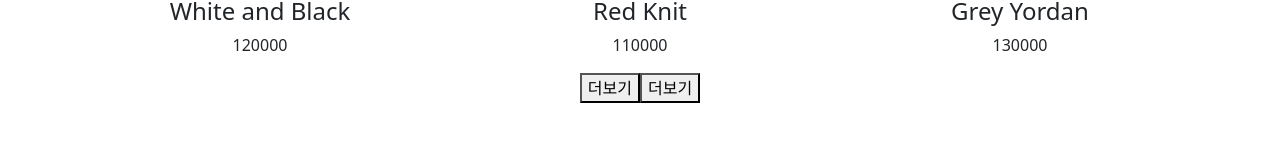
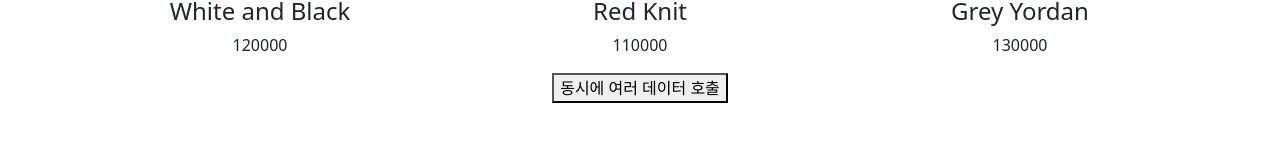
Before and after one commit to seulki0224/shop, a React (Create React App) app: page / in a window 1280 px wide. Shown: the part 573-714 px from the top of the page. Built offline with nearby package versions, Linux system fonts and the light colour scheme.

Commit message:
promise.all

```diff
--- a/src/App.js
+++ b/src/App.js
@@ -3,7 +3,6 @@ import "bootstrap/dist/css/bootstrap.min.css";
 import { Navbar, Container, Nav } from "react-bootstrap";
 // import { useState } from 'react';
 import React, { useEffect, useState } from "react";
-// import data from "../../../../../Desktop/220521/shop/src/data.js";
 import { Routes, Route, Link, useNavigate, Outlet } from "react-router-dom";
 import Detail from "./routes/Detail.js";
 import NotFound from "./routes/NotFound.js";
@@ -114,6 +113,8 @@ function App() {
                   })}
                 </div>
               </div>
+
+              <More shoes={shoes} setShoes={setShoes}/>
             </>
           }
         />
@@ -130,68 +131,11 @@ function App() {
         <Route path="*" element={<NotFound />} />
       </Routes>
 
-      {/* 서버와 통신을 위한 ajax1 */}
-
-      <div style={{ textAlign: "center" }}>
-        <button
-          onClick={() => {
-            //로딩중 UI 띄우기~
-            //ajax Get요청 axios.get('url')
-            //ajax Get요청 axios.get('url').then()
-            axios.get("https://codingapple1.github.io/shop/data2.json")
-              .then((result) => {
-                let copy = [...shoes, ...result.data];
-                console.log("copy =", copy); //콜백함수
-
-                setShoes([...shoes, ...result.data]);
-                console.log(result); //콜백함수
-                console.log(result.data); //콜백함수
-                console.log(result.data[2].title);
-
-              })
-              .catch(
-                () => {
-                  console.log("실패함");
-                }
-                //로딩중 UI숨기기~
-              );
-          }}
-        >
-          더보기
-        </button>
 
 
-        <button
-          onClick={() => {
-            //로딩중 UI 띄우기~
-            //ajax Get요청 axios.get('url')
-            //ajax Get요청 axios.get('url').then()
-            axios.get("https://codingapple1.github.io/shop/data2.json")
-              .then((result) => {
-                let copy2 = [...shoes, ...result.data];
-                console.log("copy =", copy2); //콜백함수
-
-                setShoes([...shoes, ...result.data]);
-                console.log(result); //콜백함수
-                console.log(result.data); //콜백함수
-                console.log(result.data[2].title);
-
-              })
-              .catch(
-                () => {
-                  console.log("실패함");
-                }
-                //로딩중 UI숨기기~
-              );
-          }}
-        >
-          더보기
-        </button>
-
-
-      </div>
+      {/* 서버와 통신을 위한 ajax1 */}
     </div>
-  );
+  )
 }
 
 function About() {
@@ -216,18 +160,126 @@ function Card(props) {
       <div
         className="col-md-4"
         onClick={() => {
-          props.navigate(`/detail/${props.index}`);
+          props.navigate(`/detail/${props.index +1}`);
         }}
       >
-        {/* <img src={`img/shoes${props.index}.jpg`} width="80%" /> */}
-        {/* https://codingapple1.github.io/shop/shoes1.jpg */}
         <img src={`https://codingapple1.github.io/shop/shoes${props.index + 1}.jpg`} width="80%" />
-        {/* {console.log(props.index, "props----")} */}
         <h4>{props.shoes.title}</h4>
         <p>{props.shoes.price}</p>
       </div>
+
     </>
   );
 }
+function More(props) {
+  return(
+    <div className="more" style={{ textAlign: "center" }}>
+    {/*
+    <button
+      onClick={() => {
+        //로딩중 UI 띄우기~
+        //ajax Get요청 axios.get('url')
+        //ajax Get요청 axios.get('url').then()
+        axios.get("https://codingapple1.github.io/shop/data2.json")
+          .then((result) => {
+            console.log(result);
+          let copy2 = [...shoes, ...result.data];
+          console.log("copy =", copy2); //콜백함수
+
+          setShoes([...shoes, ...result.data]);
+          console.log(result); //콜백함수
+          console.log(result.data); //콜백함수
+          console.log(result.data[2].title);
+        })
+        .catch(
+          () => {
+            console.log("실패함");
+          }
+          //로딩중 UI숨기기~
+        );
+      }}
+    >
+      More1
+    </button>
+    <button
+      onClick={() => {
+        //get: 서버에서 데이터 가져오기
+        // setTimeout(()=>{ <img src ="https://icons8.com/preloaders/preloaders/1494/Spinner-2.gif"/> }, 100000)
+        axios.get("https://codingapple1.github.io/shop/data3.json")
+        .then((result) => {
+          let copy3 = [...shoes, ...result.data];
+          setShoes(copy3);
+        })
+        .catch(
+          () => {
+            console.log("실패함");
+          }
+          //로딩중 UI숨기기~
+        );
+
+        //post:서버로 데이터 전송
+        axios.post()
+      }}
+    >
+      More2
+    </button>
+
+    <button onClick={() => {
+      axios.get("https://codingapple1.github.io/shop/data3.json")
+        .then((result) => {
+          console.log(result);
+          console.log(result.data);
+        })
+    }}>
+    More3
+    </button>
+    */}
+
+    <button
+      onClick={() => {
+        // axios.get("https://codingapple1.github.io/shop/data3.json")
+
+        //안됨
+        Promise.all([
+          axios.get("https://codingapple1.github.io/shop/data2.json"),
+          axios.get("https://codingapple1.github.io/shop/data3.json")
+        ])
+
+        // fetch('https://codingapple1.github.io/shop/data2.json')
+        // .then((response) => response.json())
+        // .then((data) => console.log(data))
+
+        // axios.post('https://codingapple1.github.io/shop/data2.json', { title: 'Flowey' })
+
+          .then((result) => {
+
+            console.log('result',result);
+
+            // console.log(result[0].data);
+            // console.log(result[1].data);
+
+            const resultData = result.flatMap((value) => {
+              return value.data;
+            })
+
+
+            let copy4 = [...props.shoes, ...resultData];
+
+            console.log(resultData);
+            props.setShoes(copy4);
+        })
+
+        .catch(() => {
+          console.log("실패함");
+        })
+
+      }}
+    >
+      동시에 여러 데이터 호출
+    </button>
+
+    </div>
+  )
+}
 
 export default App;
--- a/src/data.js
+++ b/src/data.js
@@ -1,20 +1,20 @@
 let data = [
   {
-    id: 0,
+    id: 1,
     title: "White and Black",
     content: "Born in France",
     price: 120000
   },
 
   {
-    id: 1,
+    id: 2,
     title: "Red Knit",
     content: "Born in Seoul",
     price: 110000
   },
 
   {
-    id: 2,
+    id: 3,
     title: "Grey Yordan",
     content: "Born in the States",
     price: 130000
--- a/src/routes/Detail.js
+++ b/src/routes/Detail.js
@@ -4,11 +4,17 @@ import { useParams } from "react-router-dom";
 // import styled from "styled-components";
 
 function Detail(props) {
-
   let [count, setCount] = useState(0);
   let [alert, setAlert] = useState(true);
   let { id } = useParams();
   let 찾은상품 = props.shoes.find(x => x.id == id);
+  let [num, setNum] = useState("");
+
+  useEffect(() => {
+    if (isNaN(num) == true) {
+      console.log("그러지마세요");
+    }
+  }, [num]);
 
   //2초뒤에 div 사라짐
   /* useEffect(() => {
@@ -36,17 +42,7 @@ function Detail(props) {
       console.log("기존타이머 제거")
       //기존 데이터 영역 제거 해주세요 등으로 활용
     }
-
   }) */
-
-  //숫자만 입력 가능
-  let [num, setNum] = useState("");
-
-  useEffect(() => {
-    if (isNaN(num) == true) {
-      console.log("그러지마세요");
-    }
-  }, [num]);
 
   return (
     <div className="container">
@@ -59,19 +55,22 @@ function Detail(props) {
       }
       <br/><br/>
 
+
       {/* [num] */}
-      <input onChange={ e => {
+      {/* <input onChange={ e => {
           setNum(e.target.value);
         }}
       />
       <br/><br/>
 
       {count}
-      <button onClick={() => setCount(count + 1)}>버튼</button>
+      <button onClick={() => setCount(count + 1)}>버튼</button> */}
 
       <div className="row">
         <div className="col-md-6">
-          <img src={`../img/shoes${id}.jpg`} width="100%" />
+          {/* <img src={`../img/shoes${id}.jpg`} width="100%" /> */}
+          <img src={`https://codingapple1.github.io/shop/shoes${id}.jpg`} width="100%" />
+
         </div>
         <div className="col-md-6">
           <h4 className="pt-5">{찾은상품.title}</h4>
@@ -80,6 +79,7 @@ function Detail(props) {
           <button className="btn btn-danger">주문하기</button>
         </div>
       </div>
+
     </div>
   );
 }
```
